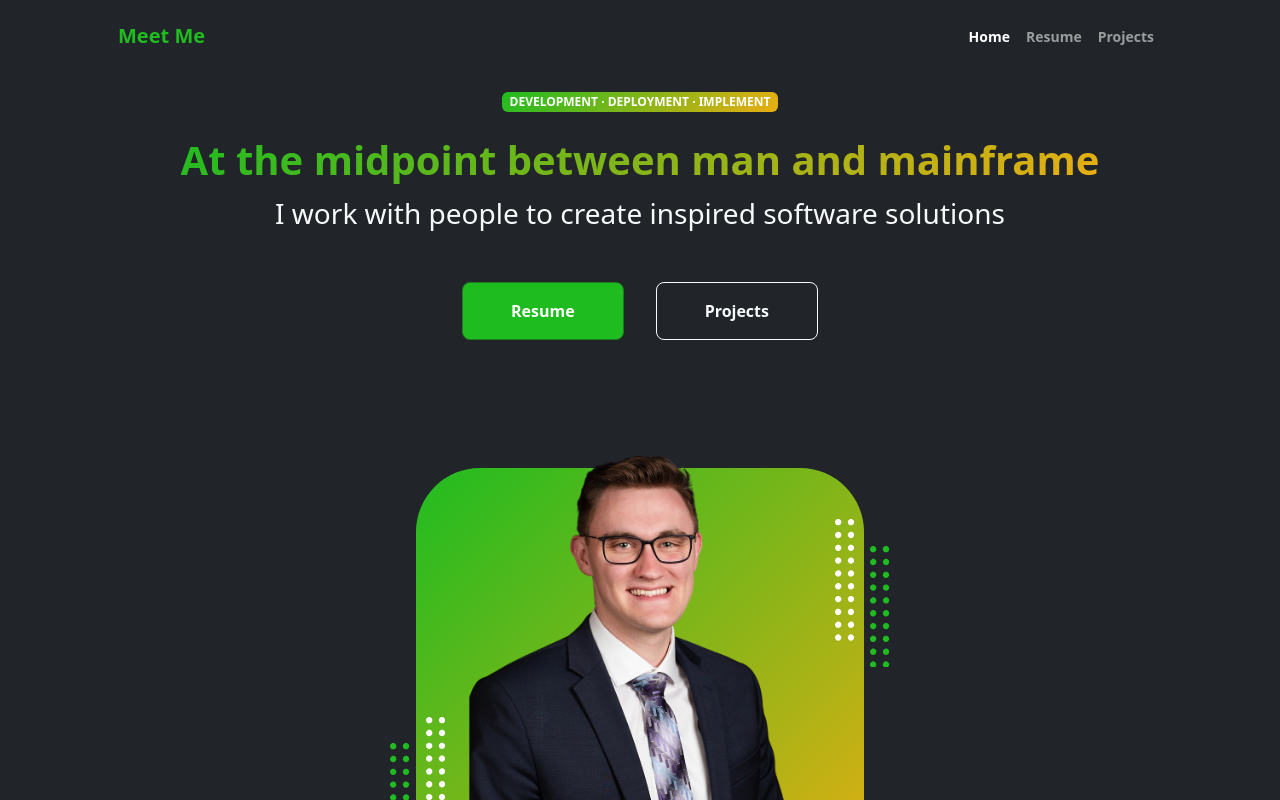
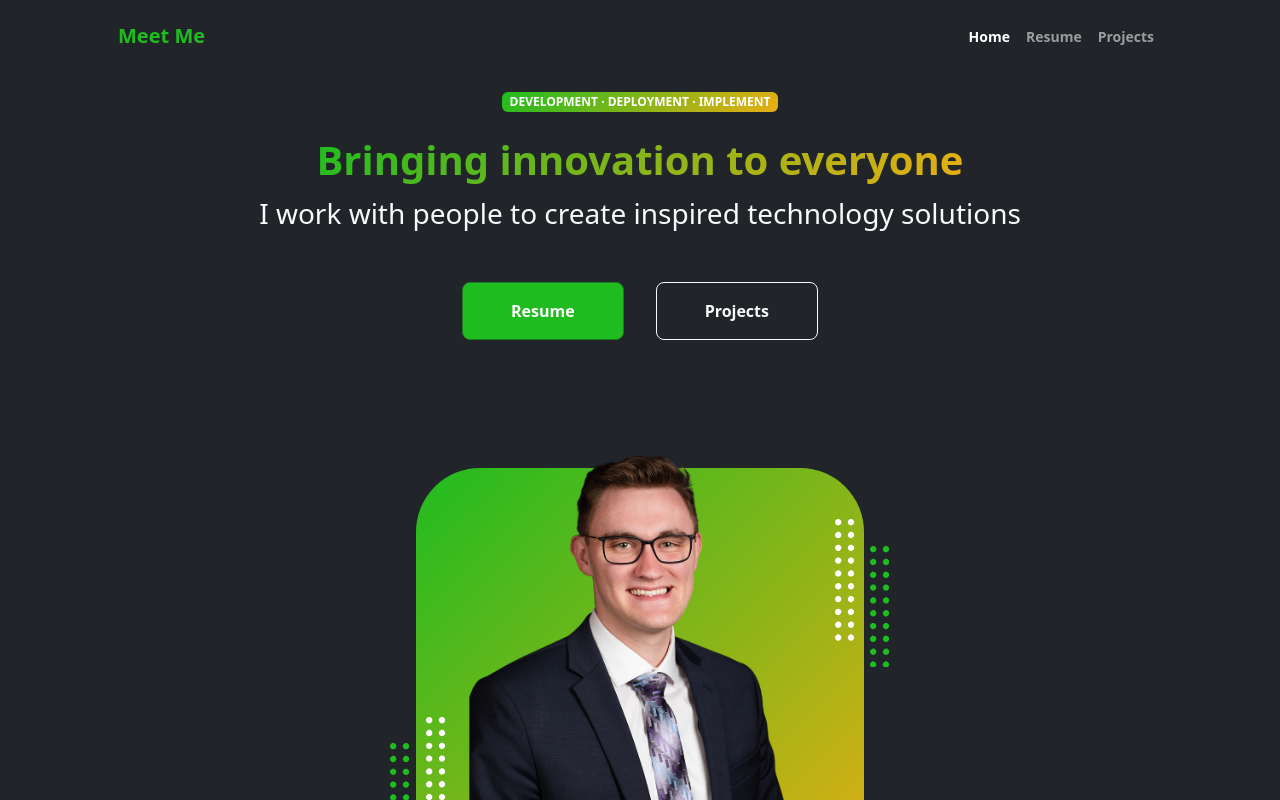
Before and after one commit to Jbird757/resume-site, a React (Create React App) app: page / in a window 1280 px wide. Shown: the top 800 px of the page. Built offline with nearby package versions, Linux system fonts and the light colour scheme.

Commit message:
Changed taglines

```diff
--- a/src/components/HomeHeader.js
+++ b/src/components/HomeHeader.js
@@ -12,8 +12,8 @@ const Header = () => {
                     <div className="text-center text-xxl-start">
                         <div className="badge bg-gradient-primary-to-secondary text-white mb-4"><div className="text-uppercase">Development &middot; Deployment &middot; Implement</div></div>
 
-                        <h1 className=" fw-bolder"><div className="text-gradient d-inline">At the midpoint between man and mainframe</div></h1>
-                        <div className="fs-3 fw-light text-light mb-5">I work with people to create inspired software solutions</div>
+                        <h1 className=" fw-bolder"><div className="text-gradient d-inline">Bringing innovation to everyone</div></h1>
+                        <div className="fs-3 fw-light text-light mb-5">I work with people to create inspired technology solutions</div>
                         <div className="d-grid gap-3 d-sm-flex justify-content-sm-center justify-content-xxl-start mb-3">
                             <Link className="btn-2 btn-primary-2 btn-lg px-5 py-3 me-sm-3 fs-6 fw-bolder" to='/Resume'>Resume</Link>
                             <Link className="btn btn-outline-light btn-lg px-5 py-3 fs-6 fw-bolder" to="/Projects">Projects</Link>
```
